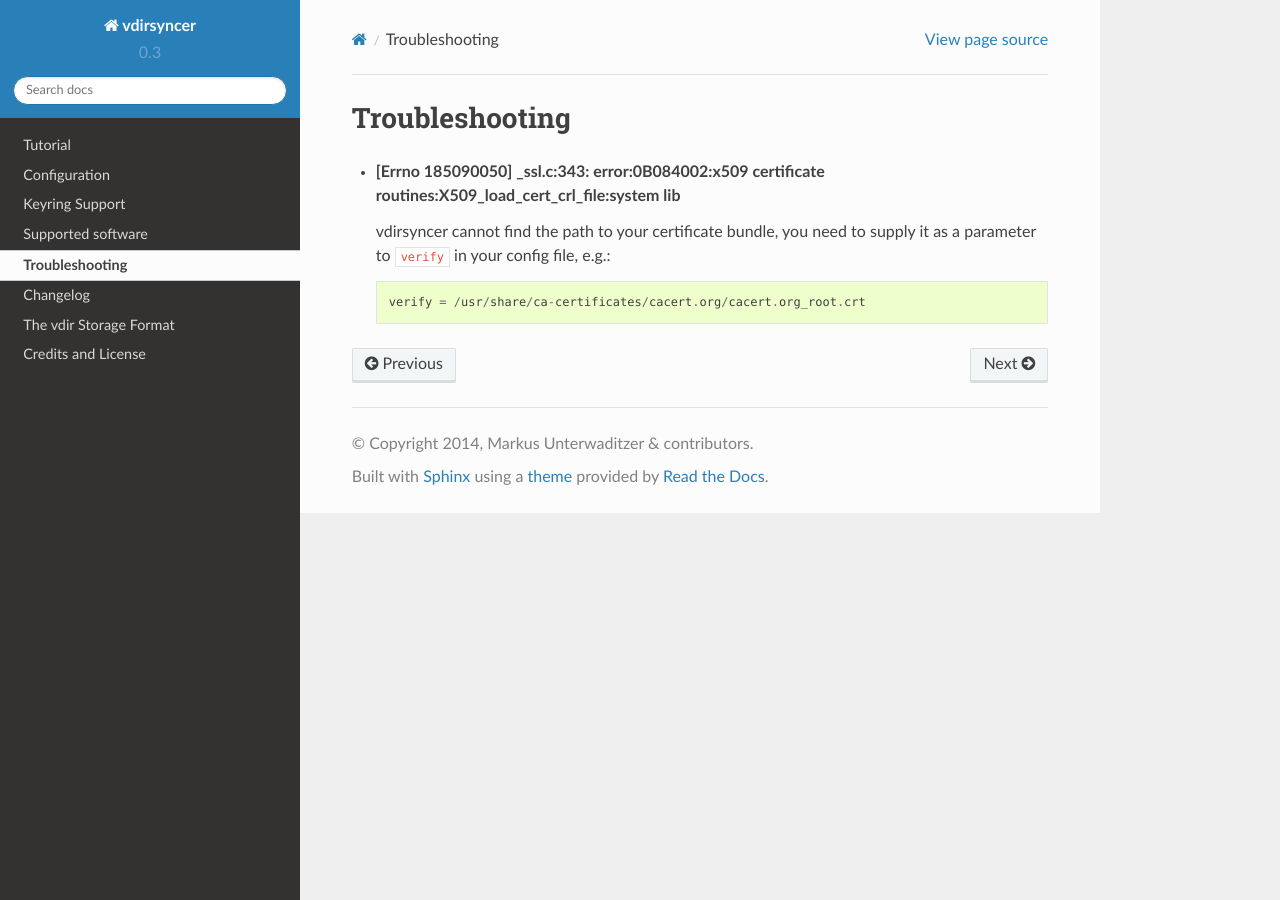
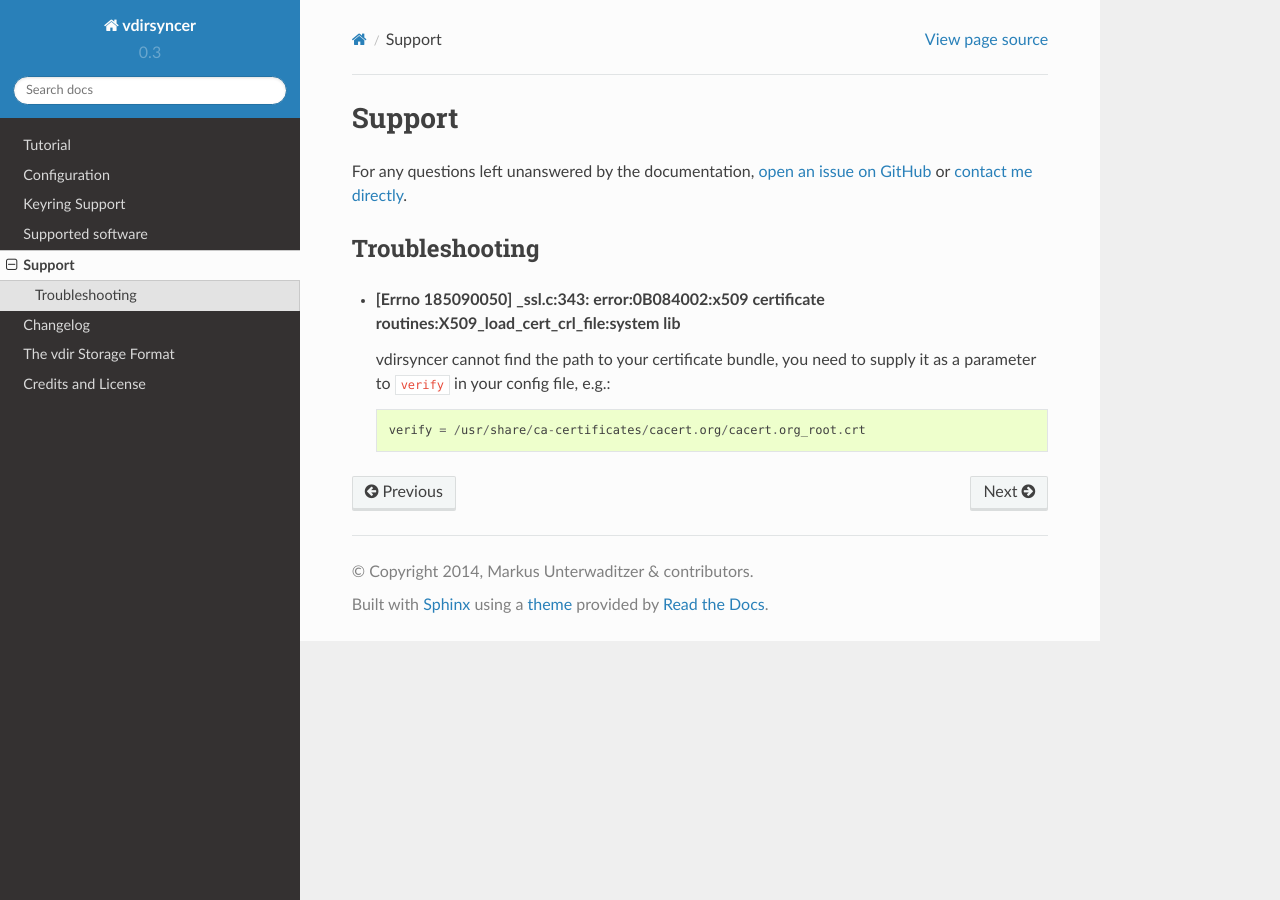
Before and after one commit to pimutils/vdirsyncer, a Sphinx documentation site: the page built from docs/support.rst, in a window 1280 px wide. Built offline with Sphinx 7.4.7 and the Read the Docs theme 2.0.0, drawn with Linux system fonts in a browser that asks for light colours.

Commit message:
Add support page

```diff
--- a/docs/index.rst
+++ b/docs/index.rst
@@ -19,7 +19,7 @@ Table of Contents
    config
    keyring
    supported
-   troubleshooting
+   support
    changelog
    vdir
    license
--- a/docs/troubleshooting.rst
+++ b/docs/support.rst
@@ -1,4 +1,11 @@
-===============
+=======
+Support
+=======
+
+For any questions left unanswered by the documentation, `open an issue on
+GitHub <https://github.com/untitaker/vdirsyncer/issues/new>`_ or `contact me
+directly <https://unterwaditzer.net>`_.
+
 Troubleshooting
 ===============
 
```
